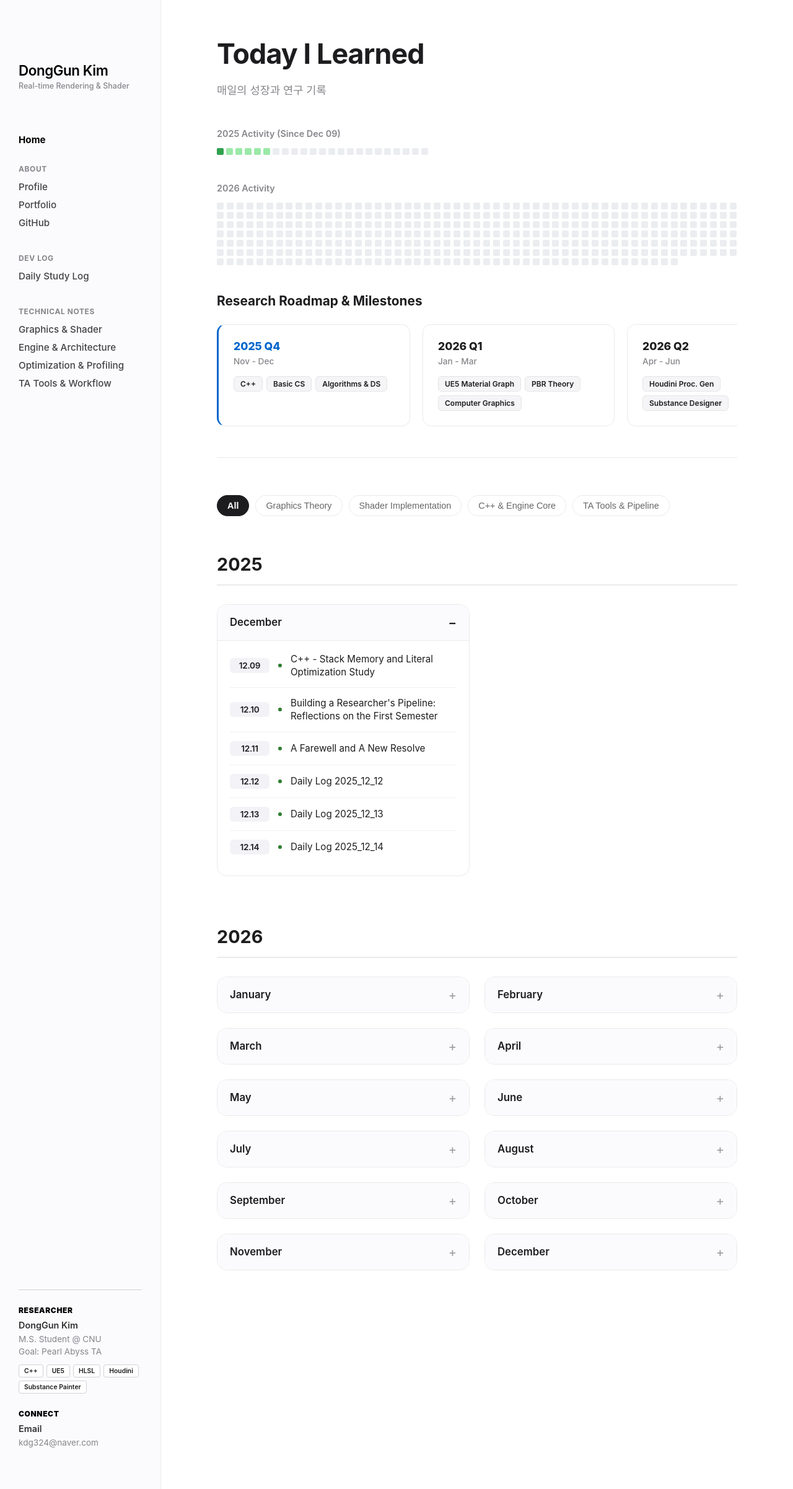
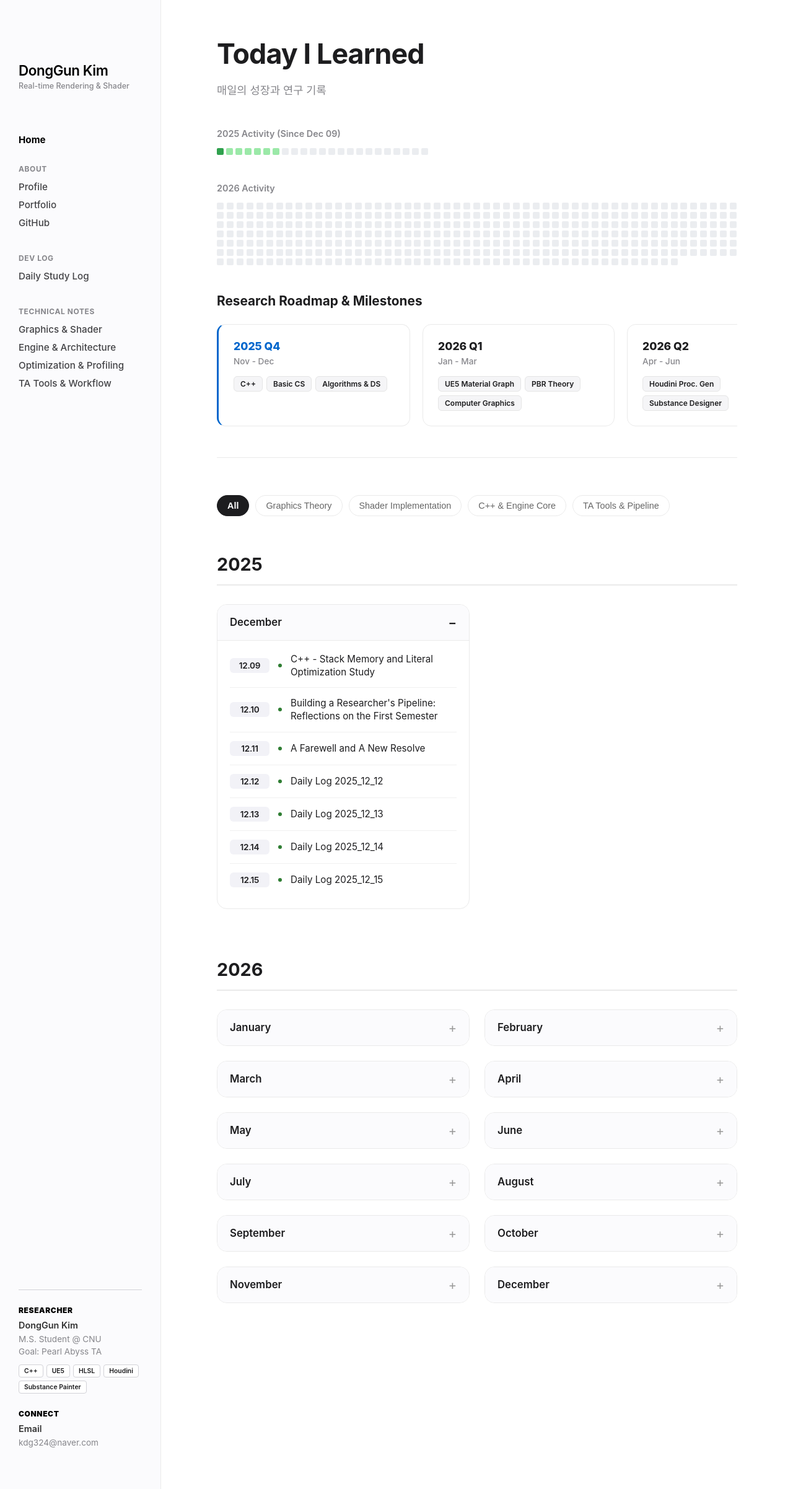
Before and after one commit to KimDongGun324/kimdonggun324.github.io, a Jekyll site: the page built from daily-study/index.md, in a window 1280 px wide. Shown: the whole page at 62% size. Built offline with Jekyll 4.4.1, drawn with Linux system fonts in a browser that asks for light colours; some web fonts are replaced.

Commit message:
Update index.md

```diff
--- a/daily-study/index.md
+++ b/daily-study/index.md
@@ -268,6 +268,14 @@ Daily Log 2025_12_14
 </a>
 </li>
 
+<li data-tags="tools">
+<span class="date-badge">12.15</span>
+<span class="tag-dot" style="background:#2e7d32;"></span>
+<a href="https://github.com/KimDongGun324/kimdonggun324.github.io/blob/main/daily-study/posts/2025/12/15.md" class="study-link" target="_blank">
+Daily Log 2025_12_15
+</a>
+</li>
+
 </ul>
 </details>
   </div>
@@ -324,6 +332,7 @@ Daily Log 2025_12_14
     '2025-12-12': 1,
     '2025-12-13': 1,
     '2025-12-14': 1,
+    '2025-12-15': 1,
 
   };
   const data2026 = {};
```
